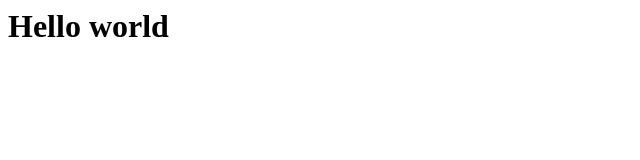
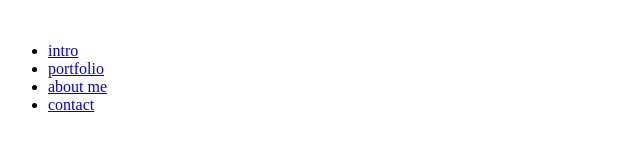
Before and after one commit to anupriya-d/anupriya-d.github.io, a plain HTML site: page index.html in a window 1280 px wide. Shown: the whole page, without its empty margins (0-640 px from the left). Drawn offline with Linux system fonts and the light colour scheme.

Commit message:
style.css added

```diff
--- a/index.html
+++ b/index.html
@@ -1 +1,26 @@
-<h1>Hello world</h1>
+<!DOCTYPE html>
+<html lang="en">
+<head>
+    <meta charset="UTF-8">
+    <meta name="viewport" content="width=device-width, initial-scale=1.0">
+    <link rel="stylesheet" href="style.css">
+    <title>anupriya | web developer </title>
+</head>
+<body>
+    <div>
+        <nav>
+            <img src="" alt="">
+            <ul>
+                <li><a href="home">intro</a></li>
+                <li><a href="home">portfolio</a></li>
+                <li><a href="home">about me</a></li>
+                <li><a href="home">contact</a></li>
+            </ul>
+        </nav>
+    </div>
+
+    <div>
+
+    </div>
+</body>
+</html>
```
Also changed, not shown: style.css (added).
